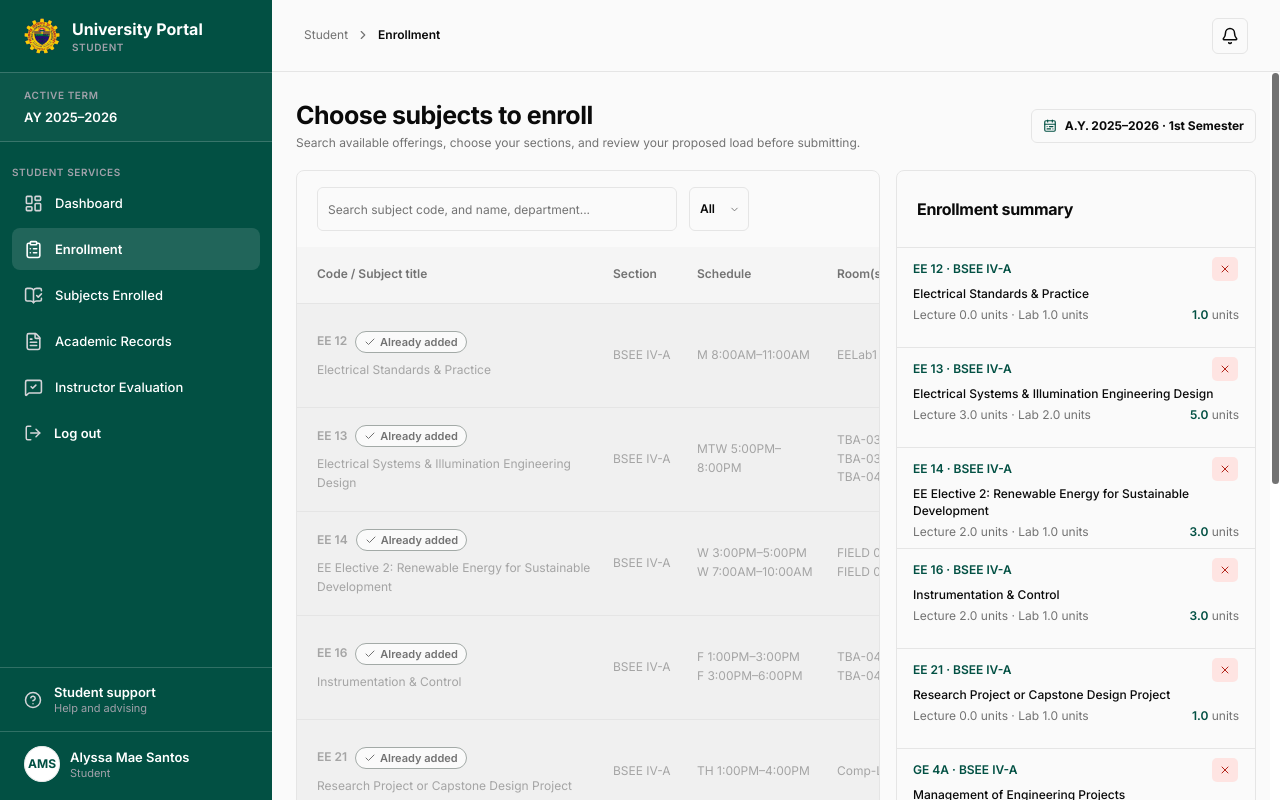
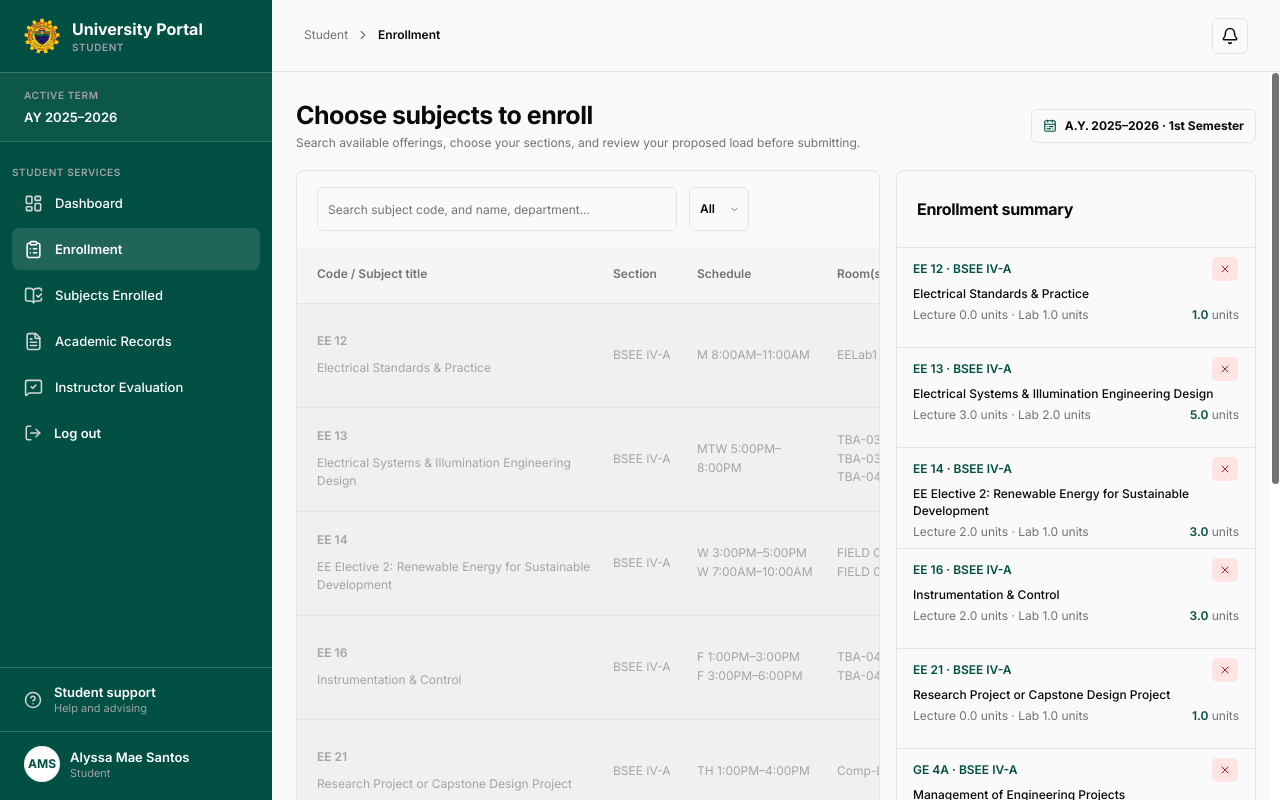
Before and after one commit to BNj10/pit, a Next.js app: page /student/enrollment in a window 1280 px wide. Built offline with nearby package versions, Linux system fonts and the light colour scheme.

Commit message:
fix(student): remove redundant elements from offering display

```diff
--- a/app/(main)/student/enrollment/components/enrollment-content.tsx
+++ b/app/(main)/student/enrollment/components/enrollment-content.tsx
@@ -1,7 +1,7 @@
 "use client";
 
 import { useRef, useState, type MouseEvent } from "react";
-import { BookOpen, CalendarRange, Check, ChevronLeft, ChevronRight, Info, Plus, X } from "lucide-react";
+import { BookOpen, CalendarRange, ChevronLeft, ChevronRight, Info, Plus, X } from "lucide-react";
 
 import {
   AlertDialog, AlertDialogAction, AlertDialogCancel, AlertDialogContent,
@@ -234,14 +234,7 @@ export function EnrollmentContent({
                         onClick={() => toggleOffering(offering)}
                         className="flex min-h-11 w-full cursor-pointer flex-col gap-2 rounded-sm text-left leading-[1.55] font-normal whitespace-normal outline-offset-4 focus-visible:outline-2 focus-visible:outline-current disabled:cursor-not-allowed disabled:text-muted-foreground/60"
                       >
-                        <span className="flex flex-wrap items-center gap-x-2 gap-y-1 font-semibold">
-                          <span>{offering.code}</span>
-                          {alreadyAdded && (
-                            <span className="inline-flex items-center gap-1 rounded-full border border-border-strong bg-background px-2 py-0.5 text-[11px] leading-4 font-semibold text-muted-foreground">
-                              <Check className="size-3" aria-hidden="true" />Already added
-                            </span>
-                          )}
-                        </span>
+                        <span className="font-semibold">{offering.code}</span>
                         <span>{offering.title}</span>
                       </button>
                     </TableHead>
```
